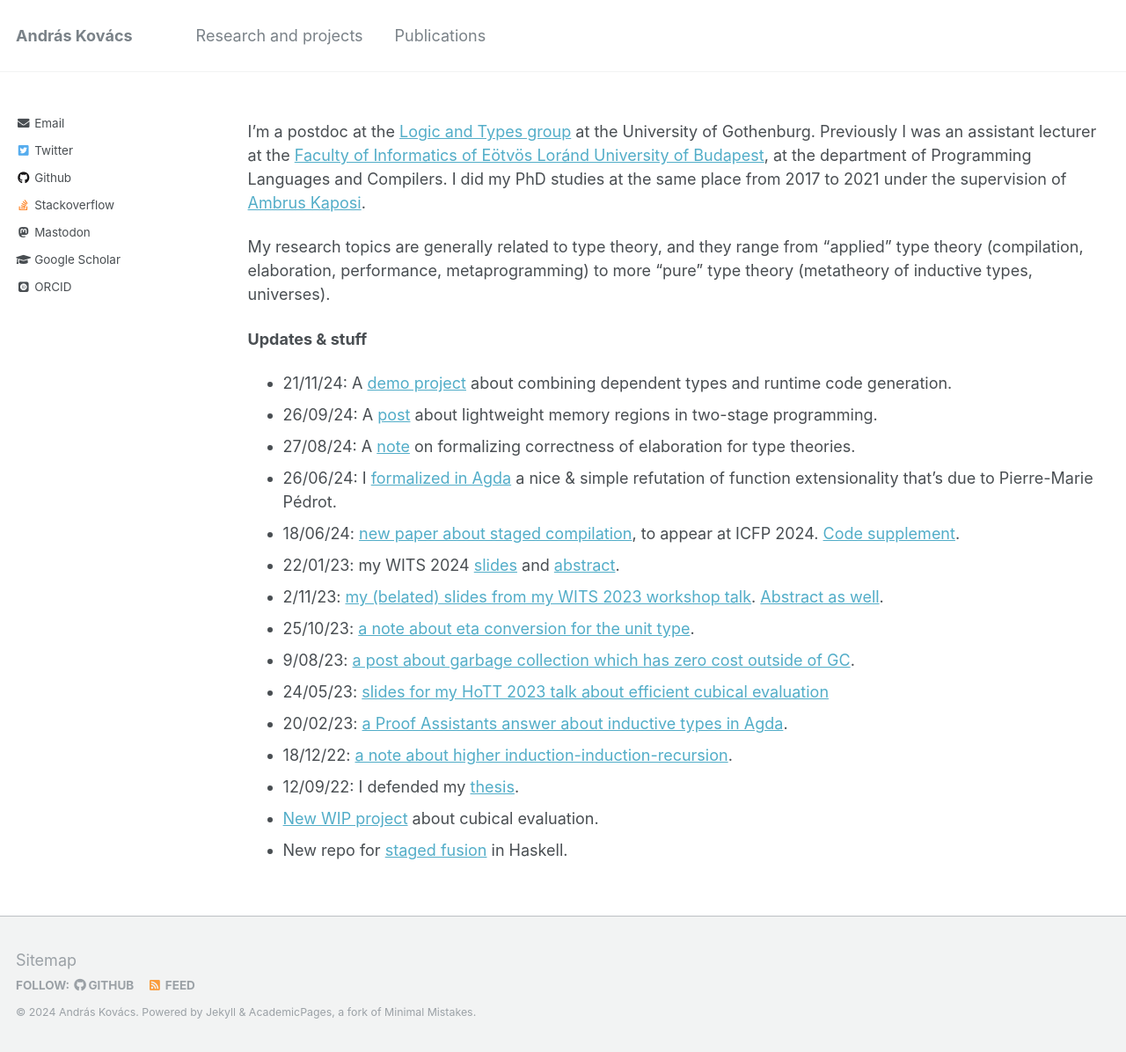
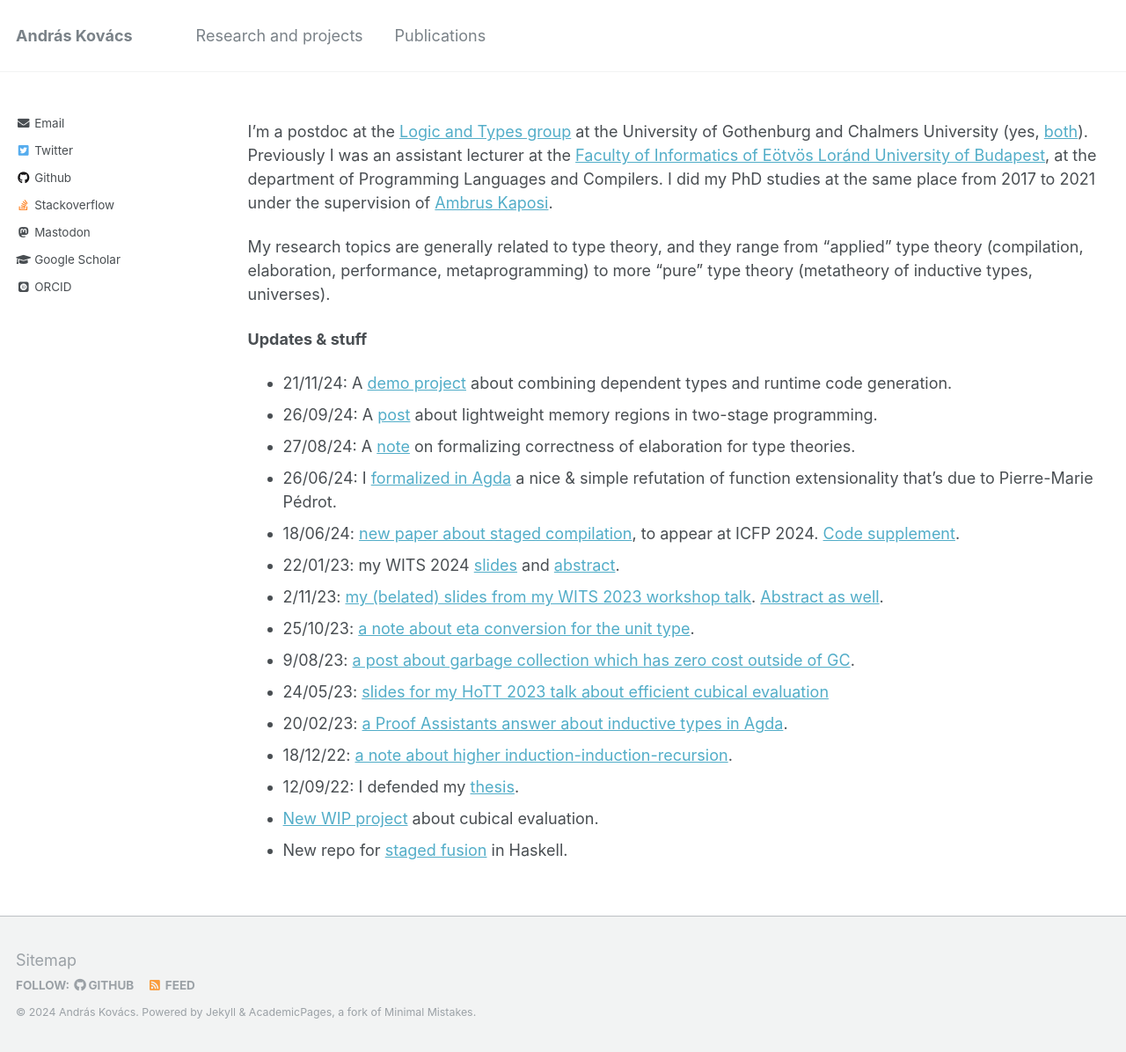
Before and after one commit to AndrasKovacs/AndrasKovacs.github.io, a Jekyll site: the page built from _pages/about.md, in a window 1280 px wide. Shown: the whole page at 88% size. Built offline with Jekyll 4.4.1, drawn with Linux system fonts in a browser that asks for light colours; some web fonts are replaced.

Commit message:
add Chalmers too to index

```diff
--- a/_pages/about.md
+++ b/_pages/about.md
@@ -10,8 +10,9 @@ redirect_from:
 
 I'm a postdoc at the [Logic and Types
 group](https://www.gu.se/en/about/find-organisation/logic-and-types-lt) at the
-University of Gothenburg. Previously I was an assistant lecturer at the [Faculty
-of Informatics of Eötvös Loránd University of
+University of Gothenburg and Chalmers University (yes,
+[both](https://www.chalmers.se/en/departments/cse/)). Previously I was an
+assistant lecturer at the [Faculty of Informatics of Eötvös Loránd University of
 Budapest](https://www.inf.elte.hu/en/), at the department of Programming
 Languages and Compilers. I did my PhD studies at the same place from 2017 to
 2021 under the supervision of [Ambrus Kaposi](https://akaposi.github.io/).
```
